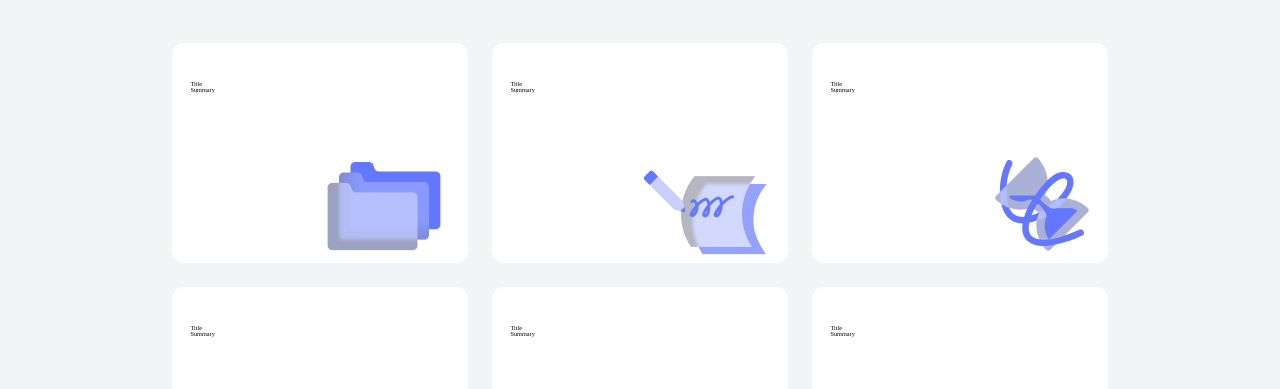
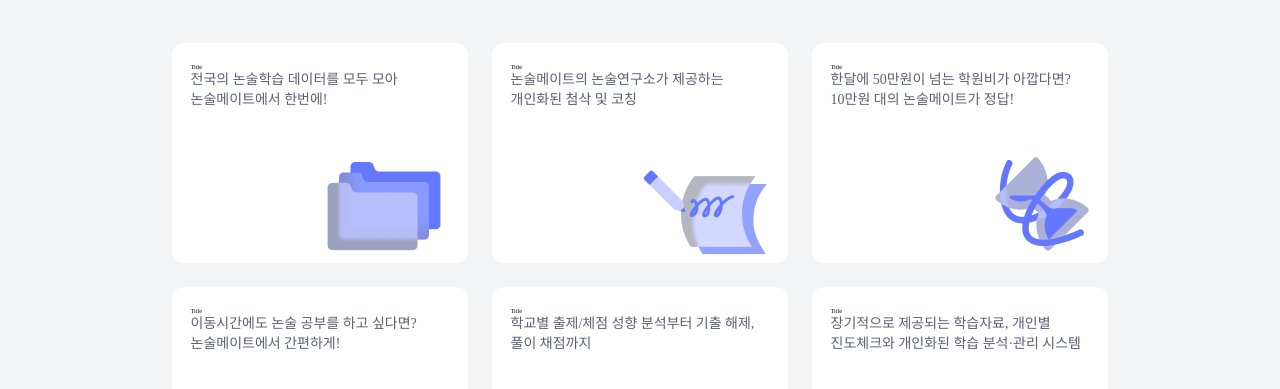
Before and after one commit to nonsoolmate-official/nonsoolmate-client, a React (Vite) app in the folder nonsoolmateClient/: page /onBording in a window 1280 px wide. Shown: the part 1092-1481 px from the top of the page. Built offline with nearby package versions, Linux system fonts and the light colour scheme; a web font is replaced by a local one.

Commit message:
[ design ] summary 부분 퍼블리싱

```diff
--- a/nonsoolmateClient/src/onbording/components/advertise/Advertisement/Summary.tsx
+++ b/nonsoolmateClient/src/onbording/components/advertise/Advertisement/Summary.tsx
@@ -1,3 +1,29 @@
-export default function Summary() {
-  return <div>Summary</div>;
+import { columnFlex } from "style/commonStyle";
+import styled from "styled-components";
+
+interface SummaryProp {
+  summaryText: string;
+  summaryText2: string;
 }
+
+export default function Summary(props: SummaryProp) {
+  const { summaryText, summaryText2 } = props;
+  return (
+    <Container>
+      <Text>{summaryText}</Text>
+      <Text>{summaryText2}</Text>
+    </Container>
+  );
+}
+
+const Container = styled.div`
+  ${columnFlex}
+
+  justify-content: flex-start;
+`;
+
+const Text = styled.p`
+  width: 25.9rem;
+  color: ${({ theme }) => theme.colors.grey_700};
+  ${({ theme }) => theme.fonts.Body6};
+`;
```
